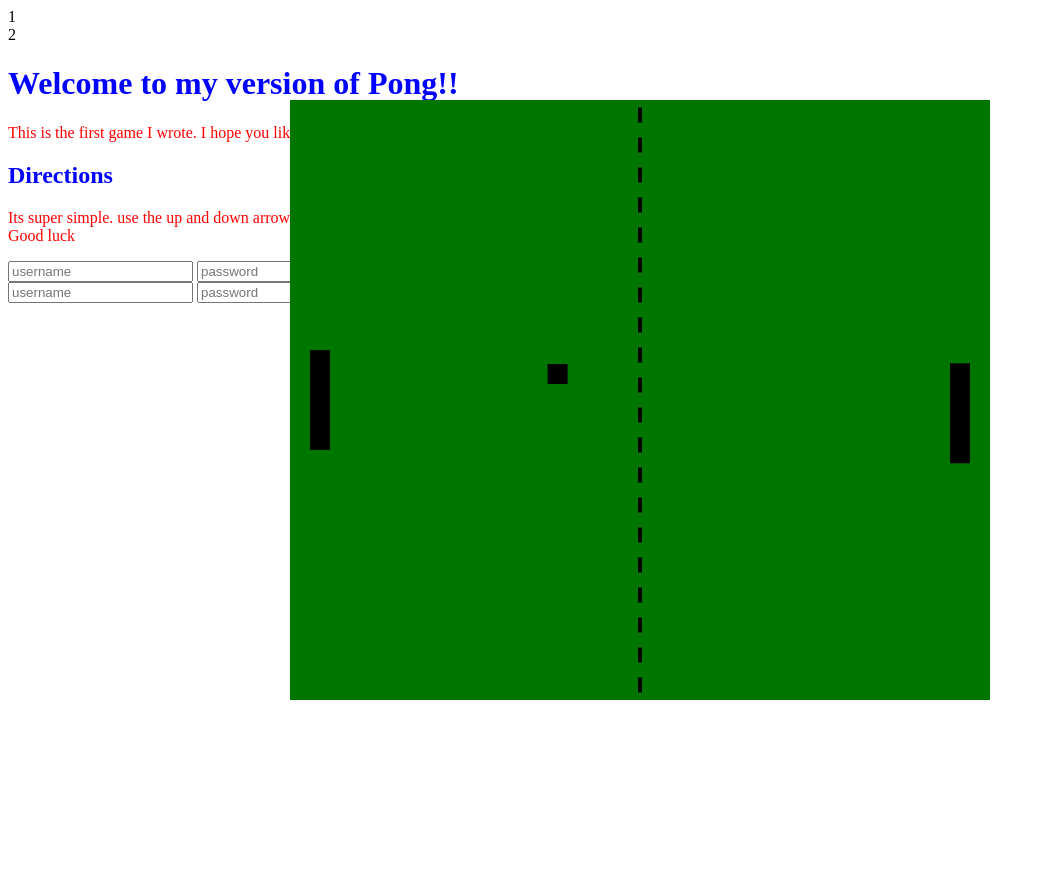
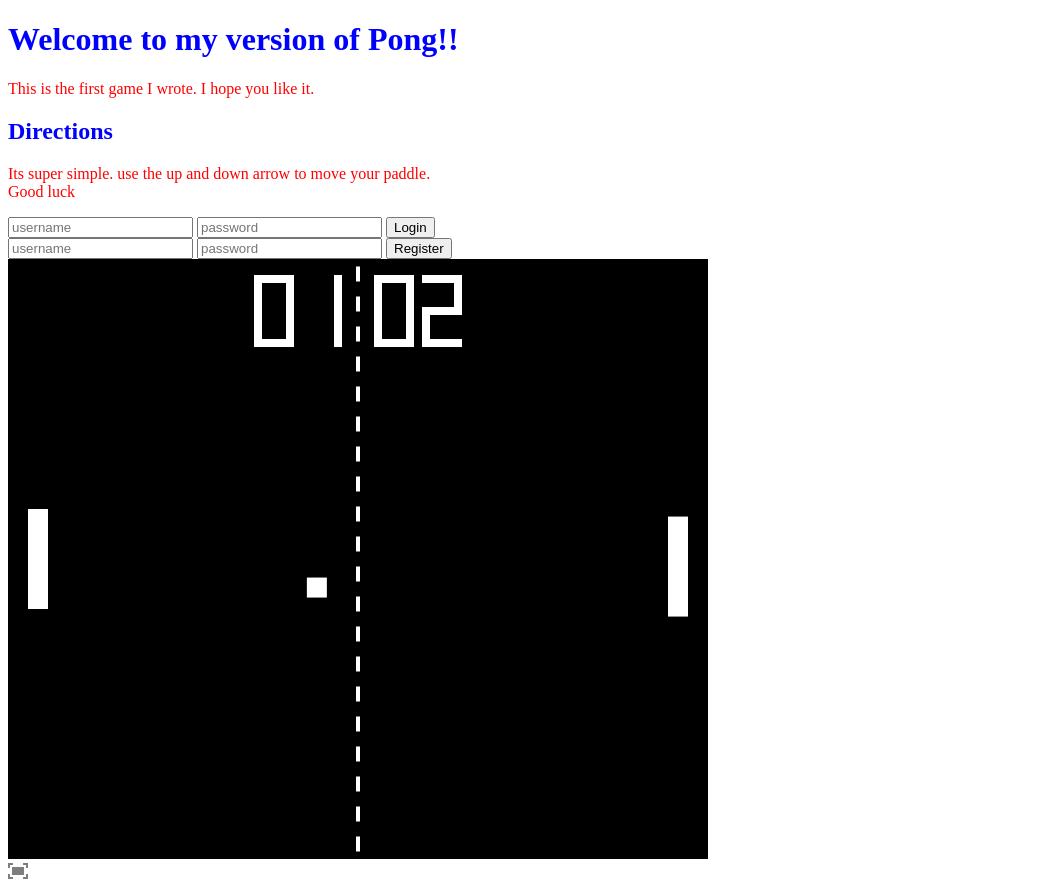
Before and after one commit to lukehammer/pong2, a Django app: page /tennis_app/ in a window 1280 px wide. Shown: the whole page, without its empty margins (0-1045 px from the left). Before the commit the page ends 700 px from the top, so only its background shows below. Run offline with Django 3.2, Linux system fonts and the light colour scheme; parts of the project's set-up code (start-up, migrations or seed data) failed here and were passed over.

Commit message:
new scoring system added

```diff
--- a/static/css/main.css
+++ b/static/css/main.css
@@ -1,5 +1,5 @@
 canvas {
-    position: absolute;
+
     margin: auto;
     top: 0;
     bottom: 0;
--- a/static/js/game.js
+++ b/static/js/game.js
@@ -1,204 +1,335 @@
-var WIDTH = 700, HEIGHT = 600, pi = Math.PI;
-var UpArrow = 38, DownArrow = 40;
-var canvas, ctx, keystate;
-var player, ai, ball;
+/**
+ * Scoreboard stuff
+ *  _   0
+ * |_| 123 <= coresponding indexes, ie. for 1 is
+ * |_| 456    bar 3 and 6 visible => 0 001 001
+ *
+ */
+var NUMS = [
+	"1 101 111",
+	"0 001 001",
+	"1 011 110",
+	"1 011 011",
+	"0 111 001",
+	"1 110 011",
+	"1 110 111",
+	"1 001 001",
+	"1 111 111",
+	"1 111 011"
+],
+POINTS = [
+	[0, 0, 1, 0],
+	[0, 0, 0, 1],
+	[0, 1, 1, 1],
+	[1, 0, 1, 1],
+	[0, 1, 0, 2],
+	[0, 2, 1, 2],
+	[1, 1, 1, 2]
+];
+// Convert the strings in NUMS to a boolean array
+for (var i = 0; i < NUMS.length; i++) {
+	var n = NUMS[i].replace(/\s+/g, "");
+	NUMS[i] = (function() {
+		var l = [];
+		for (var j = 0; j < n.length; j++) {
+			l.push(n[j] === "1");
+		}
+		return l;
+	})();
+}
+function pad(str, padding, width) {
+	return (new Array(width||2).join(padding||0)+str).slice(-width)
+}
+function drawNumber(n, x, y, ralign) {
+	n = n.toString(); // convert to string => possible to loop thru all digits
+	var size = 32,
+		padding = 16;
 
+	ctx.save();
+	ctx.strokeStyle = "#fff";
+	ctx.lineCap = "square";
+	ctx.lineWidth = padding/2;
+	if (ralign) { // if right aligned move x coord accordingly
+		x -= (n.length*(padding+size)-padding);
+	}
+	ctx.translate(x, y);
+	for (var i = 0; i < n.length; i++) {
+		var num = NUMS[parseInt(n[i])];
 
+		ctx.beginPath();
+		for (var j = 0; j < num.length; j++) {
+			if (num[j]) {
+				var p = POINTS[j];
+				ctx.moveTo(p[0]*size, p[1]*size);
+				ctx.lineTo(p[2]*size, p[3]*size);
+			}
+		}
+		ctx.closePath();
+		ctx.stroke();
+		// fix anoying bug
+		var p2 = padding/2,
+			p4 = padding/4;
+		ctx.fillRect(size - p4, 2*size - p4, p2, p2);
+		ctx.translate(size+padding, 0);
+	}
+	ctx.restore();
+}
+var
+/**
+ * Constants
+ */
+WIDTH  = 700,
+HEIGHT = 600,
+pi = Math.PI,
+UpArrow   = 38,
+DownArrow = 40,
+/**
+ * Game elements
+ */
+canvas,
+ctx,
+keystate,
+/**
+ * The player paddle
+ *
+ * @type {Object}
+ */
 player = {
 	x: null,
 	y: null,
-    width: 20,
+	score: null,
+	width:  20,
 	height: 100,
-    score: 0,
-
-    update: function () {
+	/**
+	 * Update the position depending on pressed keys
+	 */
+	update: function() {
 		if (keystate[UpArrow]) this.y -= 7;
 		if (keystate[DownArrow]) this.y += 7;
+		// keep the paddle inside of the canvas
 		this.y = Math.max(Math.min(this.y, HEIGHT - this.height), 0);
 	},
-    draw: function () {
+	/**
+	 * Draw the player paddle to the canvas
+	 */
+	draw: function() {
 		ctx.fillRect(this.x, this.y, this.width, this.height);
 	}
-
-
-};
-
+},
+/**
+ * The ai paddle
+ *
+ * @type {Object}
+ */
 ai = {
 	x: null,
 	y: null,
-    width: 20,
+	score: null,
+	width:  20,
 	height: 100,
-    score: 0,
-
-    update: function () {
+	/**
+	 * Update the position depending on the ball position
+	 */
+	update: function() {
+		// calculate ideal position
 		var desty = ball.y - (this.height - ball.side)*0.5;
+		// ease the movement towards the ideal position
 		this.y += (desty - this.y) * 0.1;
+		// keep the paddle inside of the canvas
+		this.y = Math.max(Math.min(this.y, HEIGHT - this.height), 0);
 	},
-    draw: function () {
+	/**
+	 * Draw the ai paddle to the canvas
+	 */
+	draw: function() {
 		ctx.fillRect(this.x, this.y, this.width, this.height);
 	}
-
-};
-
+},
+/**
+ * The ball object
+ *
+ * @type {Object}
+ */
 ball = {
-    x: null,
-    y: null,
+	x:   null,
+	y:   null,
 	vel: null,
-    side: 20,
-    speed: 9,
-
-    score: function (pdle) {
-      pdle.score++;
-        if(pdle===ai){
-            document.getElementById("player score").innerHTML=player.score;
-        }
-
-        if(pdle===player){
-            document.getElementById("ai score").innerHTML=ai.score;
-        }
-    },
-
+	side:  20,
+	speed: 12,
+	/**
+	 * Serves the ball towards the specified side
+	 *
+	 * @param  {number} side 1 right
+	 *                       -1 left
+	 */
 	serve: function(side) {
+		// set the x and y position
 		var r = Math.random();
-        this.x = this.side===1 ? player.x : ai.x - this.side;
+		this.x = side===1 ? player.x+player.width : ai.x - this.side;
 		this.y = (HEIGHT - this.side)*r;
-
+		// calculate out-angle, higher/lower on the y-axis =>
+		// steeper angle
 		var phi = 0.1*pi*(1 - 2*r);
+		// set velocity direction and magnitude
 		this.vel = {
 			x: side*this.speed*Math.cos(phi),
 			y: this.speed*Math.sin(phi)
 		}
 	},
-
-
-    update: function () {
+	/**
+	 * Update the ball position and keep it within the canvas
+	 */
+	update: function() {
+		// update position with current velocity
 		this.x += this.vel.x;
 		this.y += this.vel.y;
-
-        if (0 > this.y || this.y + this.side > HEIGHT) {
-            var offset = this.vel.y < 0 ? 0 - this.y : HEIGHT - (this.y + this.side);
-            this.y += 2 * offset;
+		// check if out of the canvas in the y direction
+		if (0 > this.y || this.y+this.side > HEIGHT) {
+			// calculate and add the right offset, i.e. how far
+			// inside of the canvas the ball is
+			var offset = this.vel.y < 0 ? 0 - this.y : HEIGHT - (this.y+this.side);
+			this.y += 2*offset;
+			// mirror the y velocity
 			this.vel.y *= -1;
 		}
-
-        var AABBintersect = function (ax, ay, aw, ah, bx, by, bw, bh) {
-            return ax < bx + bw && ay < by + bh && bx < ax + aw && by < ay + ah;
+		// helper function to check intesectiont between two
+		// axis aligned bounding boxex (AABB)
+		var AABBIntersect = function(ax, ay, aw, ah, bx, by, bw, bh) {
+			return ax < bx+bw && ay < by+bh && bx < ax+aw && by < ay+ah;
 		};
-
+		// check againts target paddle to check collision in x
+		// direction
 		var pdle = this.vel.x < 0 ? player : ai;
-        if (AABBintersect(pdle.x, pdle.y, pdle.width, pdle.height,
+		if (AABBIntersect(pdle.x, pdle.y, pdle.width, pdle.height,
 				this.x, this.y, this.side, this.side)
 		) {
+			// set the x position and calculate reflection angle
 			this.x = pdle===player ? player.x+player.width : ai.x - this.side;
-            var n =(this.y+this.side - pdle.y)/(pdle.height+this.side);
-            var phi = 0.25*pi*(2*n - 1);
-            var smash = Math.abs(pi) > 0.2*pi ? 1.5 : 1;
+			var n = (this.y+this.side - pdle.y)/(pdle.height+this.side);
+			var phi = 0.25*pi*(2*n - 1); // pi/4 = 45
+			// calculate smash value and update velocity
+			var smash = Math.abs(phi) > 0.2*pi ? 1.5 : 1;
 			this.vel.x = smash*(pdle===player ? 1 : -1)*this.speed*Math.cos(phi);
 			this.vel.y = smash*this.speed*Math.sin(phi);
 		}
-        //this is if out of bounds//
+		// reset the ball when ball outside of the canvas in the
+		// x direction
 		if (0 > this.x+this.side || this.x > WIDTH) {
-            this.score(pdle)
+			var isplayer = pdle === player;
 
-
-            this.serve(pdle === player ? 1 : -1);
+			this.serve(isplayer ? 1 : -1);
+			player.score += isplayer ? 0 : 1;
+			ai.score += isplayer ? 1 : 0;
 		}
-
 	},
-    draw: function () {
+	/**
+	 * Draw the ball to the canvas
+	 */
+	draw: function() {
 		ctx.fillRect(this.x, this.y, this.side, this.side);
 	}
-
 };
-
+function requestFullscreen() {
+	console.log(canvas);
+	if (canvas.requestFullscreen) {
+		canvas.requestFullscreen();
+	} else if (canvas.msRequestFullscreen) {
+		canvas.msRequestFullscreen();
+	} else if (canvas.mozRequestFullScreen) {
+		canvas.mozRequestFullScreen();
+	} else if (canvas.webkitRequestFullscreen) {
+		canvas.webkitRequestFullscreen();
+	}
+	window.onresize = function() {
+		canvas.width = WIDTH = window.innerWidth;
+		canvas.height = HEIGHT = window.innerHeight;
+		init();
+	}
+}
+/**
+ * Starts the game
+ */
 function main() {
+	// create, initiate and append game canvas
 	canvas = document.createElement("canvas");
 	canvas.width = WIDTH;
 	canvas.height = HEIGHT;
-
 	ctx = canvas.getContext("2d");
 	document.body.appendChild(canvas);
-
 	keystate = {};
-    document.addEventListener("keydown", function (evt) {
+	// keep track of keyboard presses
+	document.addEventListener("keydown", function(evt) {
 		keystate[evt.keyCode] = true;
 	});
-    document.addEventListener("keyup", function (evt) {
+	document.addEventListener("keyup", function(evt) {
 		delete keystate[evt.keyCode];
 	});
-
-    var keys = {};
-    window.addEventListener("keydown", function (e) {
-            keys[e.keyCode] = true;
-            switch (e.keyCode) {
-                case 37:
-                case 39:
-                case 38:
-                case 40: // Arrow keys
-                case 32:
-                    e.preventDefault();
-                    break; // Space
-                default:
-                    break; // do not block other keys
+	init(); // initiate game objects
+	function touchevt(evt) {
+		var el = evt.target,
+			oy = 0;
+		do {
+			oy += el.offsetTop;
+		} while (el = el.parentOffset)
+		player.y = evt.touches[0].clientY - oy - player.height/2;
 	}
-        },
-        false);
-    window.addEventListener('keyup',
-        function (e) {
-            keys[e.keyCode] = false;
-        },
-        false);
-
-    init();
-
-    var loop = function () {
+	canvas.addEventListener("touchmove", touchevt);
+	canvas.addEventListener("touchstart", touchevt);
+	var d = document.createElement("div");
+	d.innerHTML = '<svg onclick="requestFullscreen()"width="20" height="16" opacity="0.5"><path d="M0 5v-5h5m10 0h5v5m0 6v5h-5m-10 0h-5v-5M6 6h8v4h-8z"style="fill:none;stroke:#000;stroke-width:4"></path></svg>';
+	document.body.appendChild(d);
+	// game loop function
+	var loop = function() {
 		update();
 		draw();
-
 		window.requestAnimationFrame(loop, canvas);
 	};
 	window.requestAnimationFrame(loop, canvas);
 }
-
-
+/**
+ * Initatite game objects and set start positions
+ */
 function init() {
 	player.x = player.width;
-    player.y = (HEIGHT - player.height) / 2;
-
+	player.y = (HEIGHT - player.height)/2;
+	player.score = 0;
 	ai.x = WIDTH - (player.width + ai.width);
-    ai.y = (HEIGHT - ai.height) / 2;
-
+	ai.y = (HEIGHT - ai.height)/2;
+	ai.score = 0;
 	ball.serve(1);
 }
-
+/**
+ * Update all game objects
+ */
 function update() {
 	ball.update();
 	player.update();
 	ai.update();
 }
-
+/**
+ * Clear canvas and draw all game objects and net
+ */
 function draw() {
-    ctx.fillStyle = "#007500";
 	ctx.fillRect(0, 0, WIDTH, HEIGHT);
-
 	ctx.save();
-    ctx.fillStyle = "#000000";
-
+	ctx.fillStyle = "#fff";
 	ball.draw();
 	player.draw();
 	ai.draw();
-
+	// draw the net
 	var w = 4;
-    var x = (WIDTH - w) * 0.5;
+	var x = (WIDTH - w)*0.5;
 	var y = 0;
-    var step = HEIGHT / 20;
+	var step = HEIGHT/20; // how many net segments
 	while (y < HEIGHT) {
-        ctx.fillRect(x, y + step * 0.25, w, step * 0.5);
+		ctx.fillRect(x, y+step*0.25, w, step*0.5);
 		y += step;
 	}
-
+	// draw the scores
+	var w2 = WIDTH/2;
+	drawNumber(pad(player.score), w2-20, 20, true);
+	drawNumber(pad(ai.score), w2+20, 20);
 	ctx.restore();
 }
-
-
+// start and run the game
 main();
--- a/templates/tennis_app/index.html
+++ b/templates/tennis_app/index.html
@@ -7,8 +7,8 @@
 <link rel="stylesheet" type="text/css" href="{% static 'css/main.css' %}" />
 </head>
 <body>
-<div id="player score"></div>
-<div id="ai score"></div>
+<div id="player score" name="ps"></div>
+<div id="ai score" name="ais"></div>
     <h1>Welcome to my version of Pong!!</h1>
     <p>This is the first game I wrote. I hope you like it.</p>
 
@@ -30,7 +30,9 @@
     <input name="password" placeholder="password" type="password">
     <input type="submit" value="Register">
 
+</form>
 <script src="{% static "js/game.js" %}"></script>
+
 
 
 </body>
```
Lines whose indentation alone changed are shown as unchanged.
